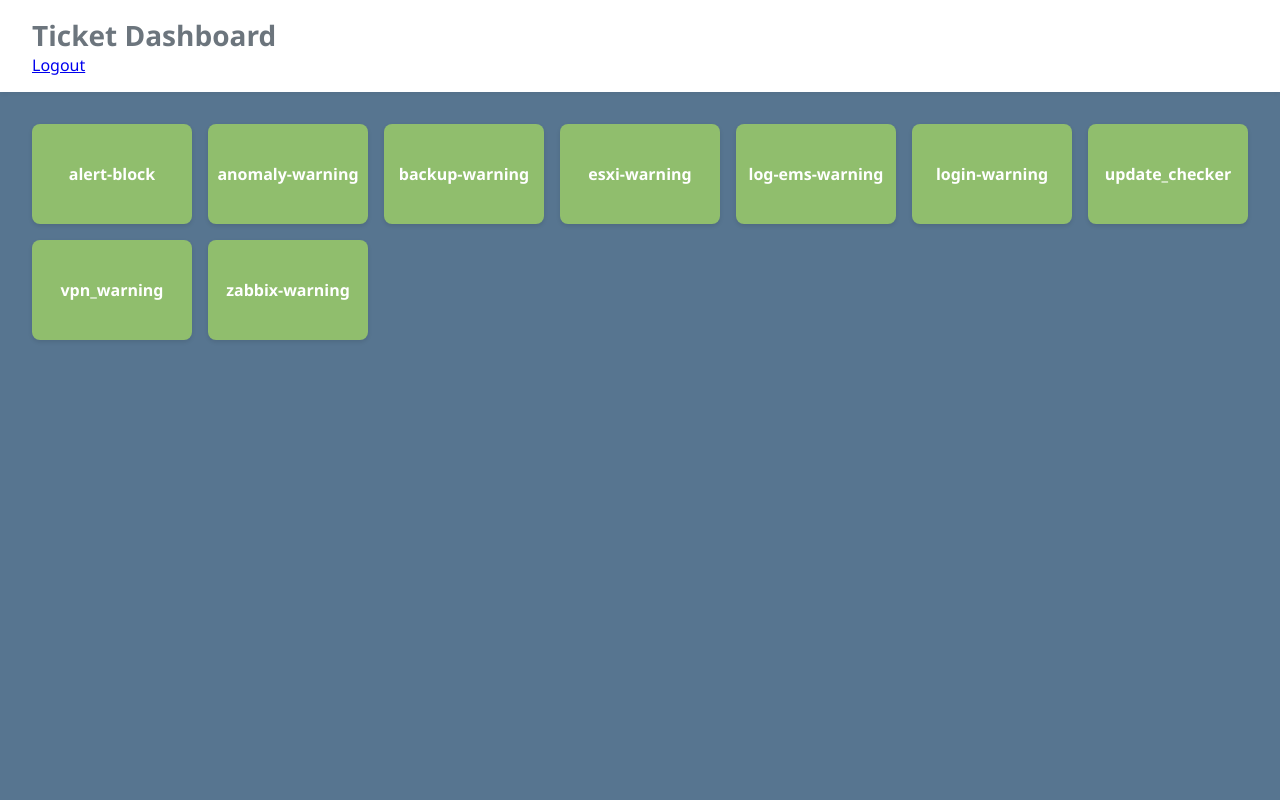
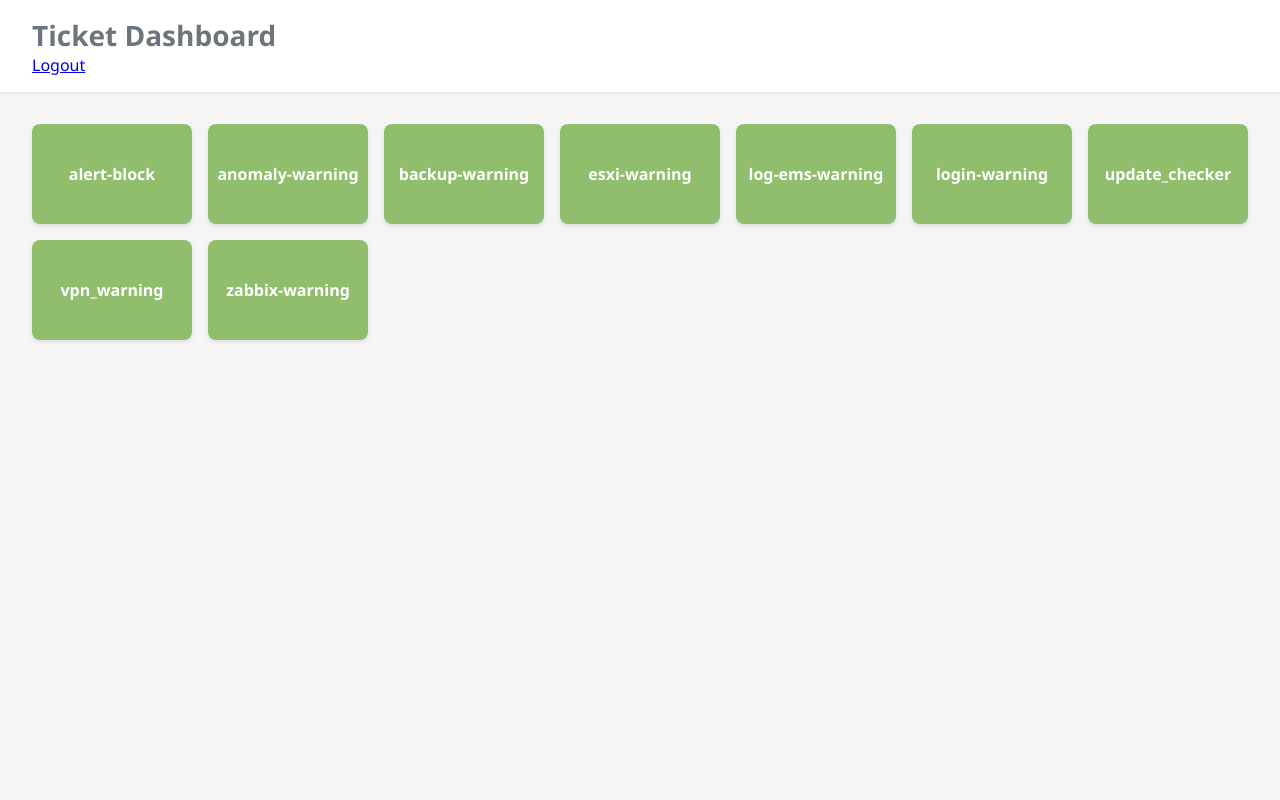
Before and after one commit to nayakiselchik/dashboard_project, a Django app: page / in a window 1280 px wide. Run offline with Django 5.2, Linux system fonts and the light colour scheme; a user stored in the database is signed in; data comes from the database, SQL or seed files in the repository.

Commit message:
a normal color

```diff
--- a/dashboard_app/static/dashboard_app/styles.css
+++ b/dashboard_app/static/dashboard_app/styles.css
@@ -2,7 +2,7 @@
 :root {
   --green: #90be6d;
   --red:   #f94144;
-  --bg:    #577590;
+  --bg:    #f5f5f5;
   --card:  #ffffff;
   --gray:  #6c757d;
 }
```
